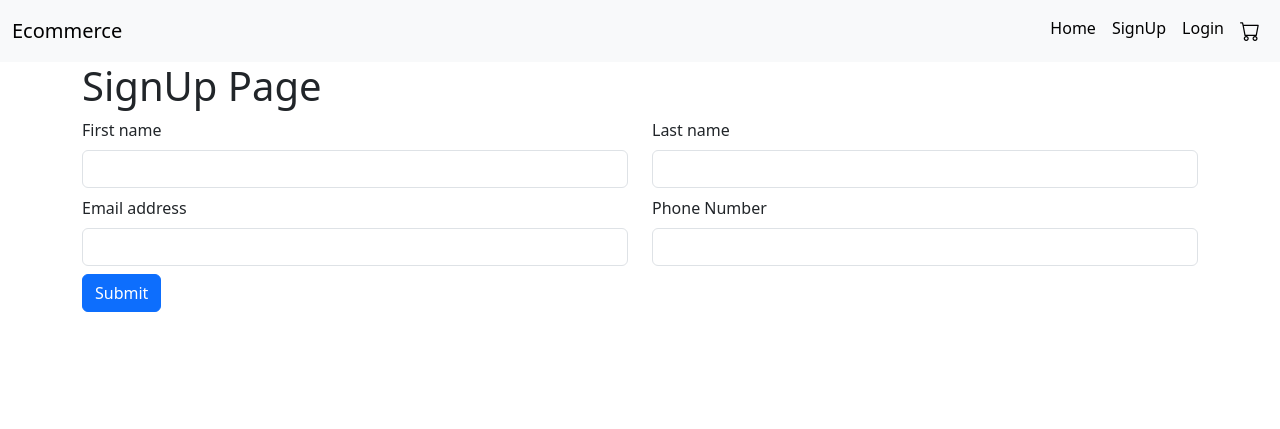
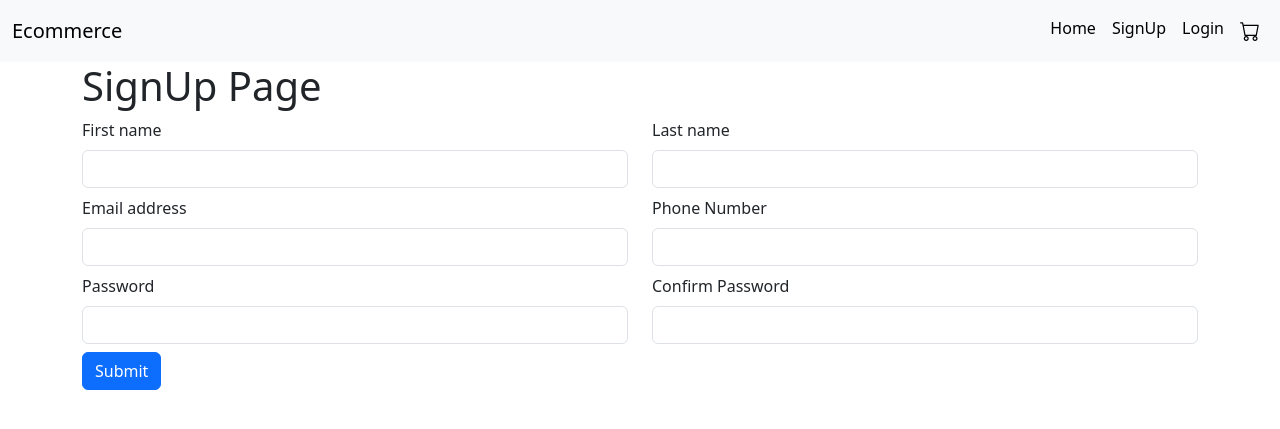
Before and after one commit to nithin-daniel/ecommerce-django, a Django app: page / in a window 1280 px wide. Shown: the top 429 px of the page. Run offline with Django 4.2, Linux system fonts and the light colour scheme; parts of the project's set-up code (start-up, migrations or seed data) failed here and were passed over.

Commit message:
user registeration added

```diff
--- a/accounts/models.py
+++ b/accounts/models.py
@@ -4,11 +4,11 @@ from django.utils import timezone
 from django.utils.translation import gettext_lazy as _
 
 class CustomAccountManager(BaseUserManager):
-    def create_user(self,email,password, **other_fields):
+    def create_user(self,email,password,first_name,last_name,username,phone_number, **other_fields):
         if not email:
             raise ValueError(_('You must provide an email address'))
         email = self.normalize_email(email)
-        user = self.model(email=email, **other_fields)
+        user = self.model(email=email,first_name=first_name,last_name=last_name,username=username,phone_number=phone_number,**other_fields)
         user.set_password(password)
         user.save()
         return user
--- a/accounts/urls.py
+++ b/accounts/urls.py
@@ -1,5 +1,5 @@
 from django.urls import path
-
+from . import views
 urlpatterns = [
-
+    path('register',views.register,name='register'),
 ]
--- a/ecommerce/views.py
+++ b/ecommerce/views.py
@@ -1,5 +1,4 @@
 from django.shortcuts import render
-
 # Create your views here.
 def home(request):
     return render(request,'accounts/signup.html')
--- a/templates/accounts/login.html
+++ b/templates/accounts/login.html
@@ -2,6 +2,7 @@
 {% block content %}
 <div class="container">
     <form>
+      {% include 'includes/message.html' %}
         <h1>Login Page</h1>
         <div class="mb-3">
           <label for="exampleInputEmail1" class="form-label">Email address</label>
--- a/templates/accounts/signup.html
+++ b/templates/accounts/signup.html
@@ -1,29 +1,41 @@
 {% extends 'base.html' %}
 {% block content %}
 <div class="container">
-    <form>
+    <form method="POST" action="{% url 'register' %}">
+      {% csrf_token %}
         <h1>SignUp Page</h1>
         <div class="row">
           <div class="col">
             <label for="exampleFormControlInput1" class="form-label">First name</label>
-            <input type="text" class="form-control"  aria-label="First name">
+            <input type="text" class="form-control"  aria-label="First name" name="first_name">
           </div>
           <div class="col">
             <label for="exampleFormControlInput1" class="form-label">Last name</label>
-            <input type="text" class="form-control" aria-label="Last name">
+            <input type="text" class="form-control" aria-label="Last name"name="last_name">
           </div>
         </div>
         <div class="row mt-2">
           <div class="col">
             <label for="exampleFormControlInput1" class="form-label">Email address</label>
-            <input type="email" class="form-control" aria-label="First name">
+            <input type="email" class="form-control" aria-label="First name"name="email">
           </div>
           <div class="col">
             <label for="exampleFormControlInput1" class="form-label">Phone Number</label>
-            <input type="text" class="form-control"  aria-label="Last name">
+            <input type="number" class="form-control"  aria-label="Last name"name="phone_number">
+          </div>
+        </div>
+        <div class="row mt-2">
+          <div class="col">
+            <label for="exampleFormControlInput1" class="form-label">Password</label>
+            <input type="password" class="form-control" aria-label="First name"name="password">
+          </div>
+          <div class="col">
+            <label for="exampleFormControlInput1" class="form-label">Confirm Password</label>
+            <input type="password" class="form-control"  aria-label="Last name"name="confirm_password">
           </div>
         </div>
         <button type="submit" class="btn btn-primary mt-2">Submit</button>
       </form>
+      {% include 'includes/message.html' %}
 </div>
 {% endblock content %}
--- /dev/null
+++ b/templates/includes/message.html
@@ -0,0 +1,20 @@
+{% for message in messages %}
+<div class="messages">
+    <div class="container-fluid p-0 mt-3">
+    <div class="alert {{ message.tags }} alert-dismissible" role="alert" >
+        </button>
+        {{ message }}
+    </div>
+    </div>
+</div>
+{% endfor %}
+
+
+<!-- jQuery CDN link (latest version) -->
+<script src="https://code.jquery.com/jquery-3.6.0.min.js"></script>
+
+<script>
+    setTimeout(function() {
+        $('.messages').fadeOut('fast');
+    }, 6000); // <-- time in milliseconds
+    </script>
```
Also changed, not shown: accounts/views.py (+27 -2 lines), ecommerce/settings.py (+9 -0 lines), accounts/forms.py (deleted), db.sqlite3.
